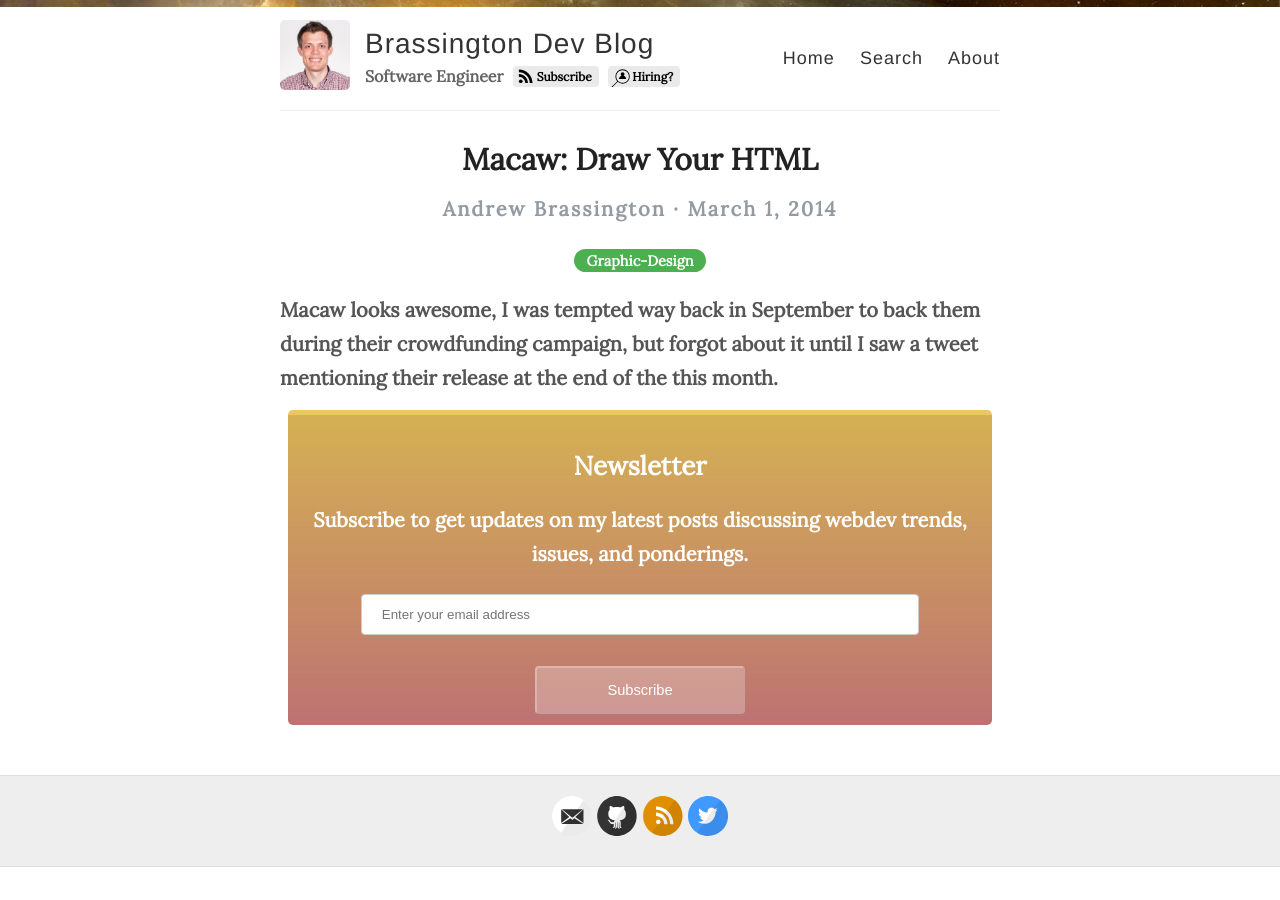
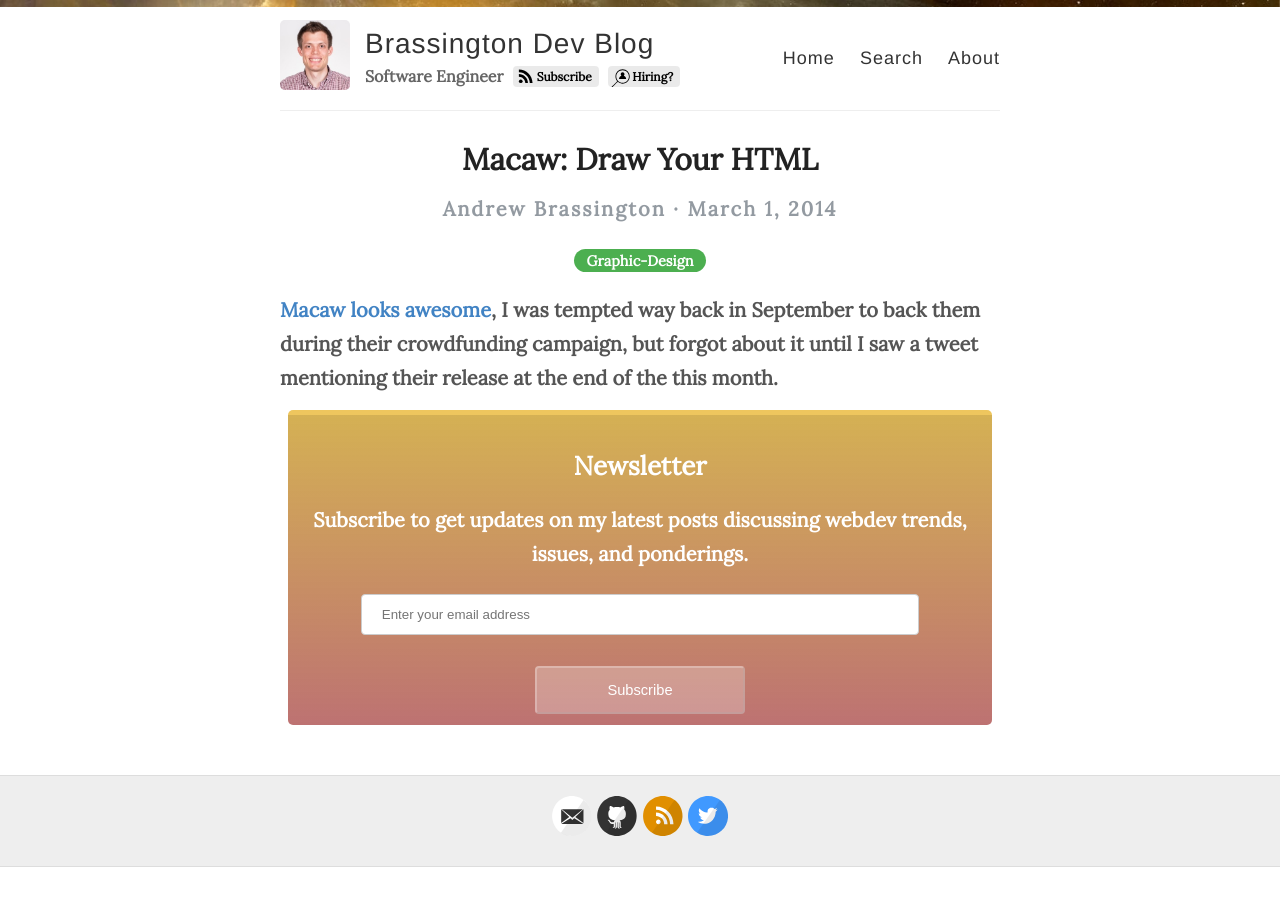
Before and after one commit to machineloop/brassington.dev, a Jekyll site: the page built from _posts/2014-03-01-macaw-link-post.md, in a window 1280 px wide. Built offline with Jekyll 4.4.1, drawn with Linux system fonts in a browser that asks for light colours; part of the change alters nothing that is shown.

```diff
--- a/_posts/2014-03-01-macaw-link-post.md
+++ b/_posts/2014-03-01-macaw-link-post.md
@@ -3,9 +3,8 @@ layout: post
 title: "Macaw: Draw Your HTML"
 description: "I can't wait to find out!"
 category: Graphic-Design
-tags: [sample post, link post]
 comments: true
 link: http://www.macaw.co/
 ---
 
-Macaw looks awesome, I was tempted way back in September to back them during their crowdfunding campaign, but forgot about it until I saw a tweet mentioning their release at the end of the this month.
+[Macaw looks awesome](http://www.macaw.co/), I was tempted way back in September to back them during their crowdfunding campaign, but forgot about it until I saw a tweet mentioning their release at the end of the this month.
```
